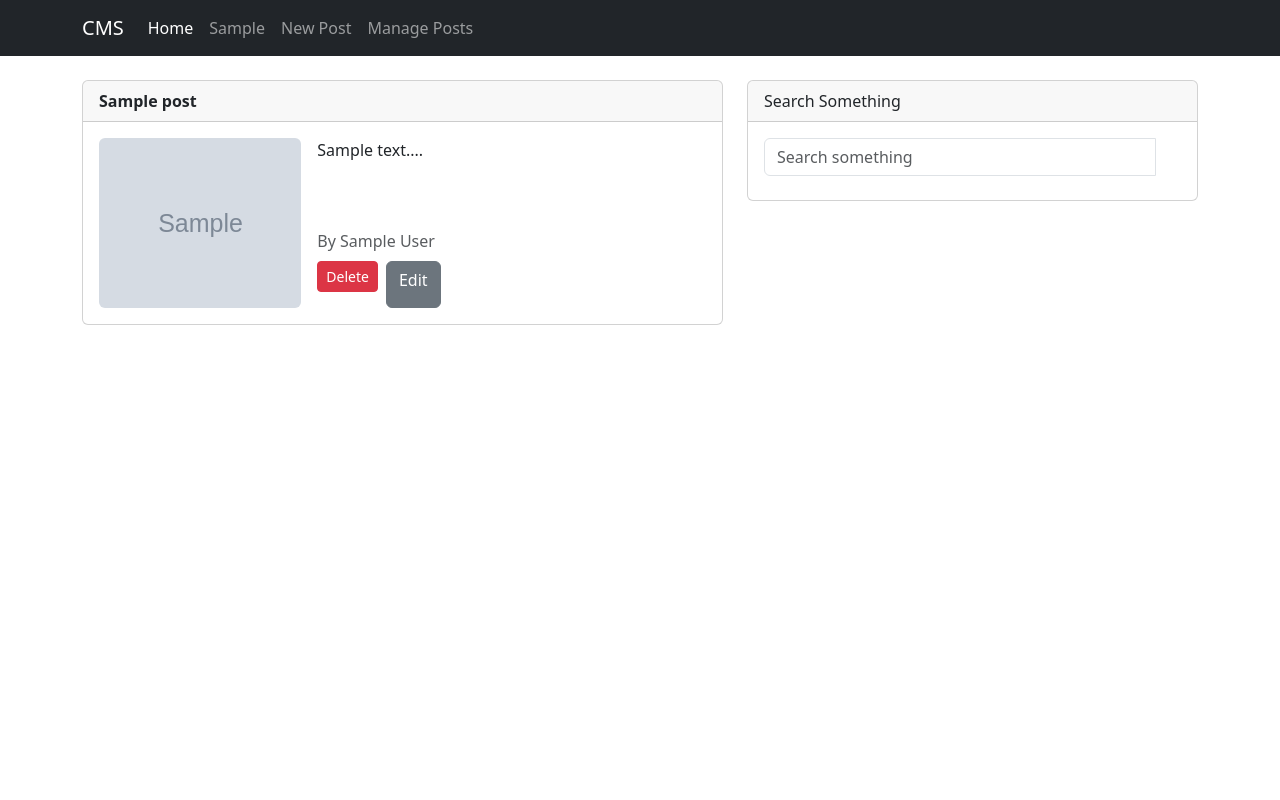
After one commit to BSgotgit/CMS, a PHP site: page /manageposts.php in a window 1280 px wide. The commit adds this page. Run offline with PHP 8.4, Linux system fonts and the light colour scheme; tables that the repository leaves empty or names only in its code hold one stand-in row (values such as "Sample post"); grey boxes marked "Sample" are stand-in pictures; some libraries are stand-ins or nearby versions.

Commit message:
Manage Posts feature added

```diff
--- a/include/menubar.php
+++ b/include/menubar.php
@@ -38,11 +38,14 @@ include 'include/dbconnect.php';
 
                 ?>
 
+
+
+                <!-- Temporary -->
                 <li class="nav-item">
-                    <a class="nav-link" aria-current="page" href="#">Articles</a>
+                    <a class="nav-link" aria-current="page" href="newpost.php">New Post</a>
                 </li>
                 <li class="nav-item">
-                    <a class="nav-link" aria-current="page" href="#">Contact Us</a>
+                    <a class="nav-link" aria-current="page" href="manageposts.php">Manage Posts</a>
                 </li>
             </ul>
         </div>
--- /dev/null
+++ b/manageposts.php
@@ -0,0 +1,124 @@
+<html>
+
+<head>
+    <title>CMS</title>
+    <script src="jQry/jquery.js"></script>
+    <script src="bootstrap/js/bootstrap.js"></script>
+    <link rel="stylesheet" href="bootstrap/css/bootstrap.css">
+    <link rel="stylesheet" href="bootstrap/css/bootstrap.min.css">
+
+    <!-- TODO add an offline "search icon" -->
+</head>
+
+<body>
+
+    <?php include 'include/menubar.php'; ?>
+    <br>
+
+    <div class="container">
+        <div class="row">
+
+
+            <!--   LEFT SIDE MAIN POSTS  -->
+
+            <section class="col-lg-7">
+                <?php
+
+
+                // TO DELETE POST
+                if ($_SERVER['REQUEST_METHOD'] == 'POST' && isset($_POST['del_post_id'])) {
+
+                    $post_id = $_POST['del_post_id'];
+                    $query = "DELETE FROM `posts` WHERE `post_id` = '{$post_id}'";
+                    $result = mysqli_query($conn, $query);
+
+                    // Checking if row inserted
+                    if ($conn->affected_rows > 0) {
+                        echo '
+                            <div class="alert alert-danger alert-dismissible fade show" role="alert">
+                                <strong>Success!</strong> Post Deleted Successfully.
+                                <button type="button" class="btn-close" data-bs-dismiss="alert" aria-label="Close"></button>
+                            </div>';
+                    }
+                }
+
+
+                // Checking if Category is Selected or Not (in menubar)
+
+                if (isset($_GET['cate'])) {
+                    $query = "SELECT * FROM `posts` WHERE category='$_GET[cate]'";
+                } else {
+                    // SHOWING RECENT 10 POSTS IN HOME PAGE
+                    $query = "SELECT * FROM `posts` ORDER BY `date` DESC ";
+                }
+
+                // Executing the mysql query
+                $result = mysqli_query($conn, $query);
+
+                // Fetching/getting each record/row in loop from result set
+                while ($row = mysqli_fetch_assoc($result)) {
+                    echo '
+                    <div class="card mb-3 h-30">
+                        <div class="card-header">
+                            <strong>' . htmlspecialchars($row['title']) . '</strong>
+                        </div>
+                        <div class="card-body d-flex flex-column">
+                            <div class="row g-0">
+                                <div class="col-lg-4 col-md-5 col-12">
+                                    <img src="' . htmlspecialchars($row['image']) . '" class="img-fluid rounded" style="height: 170px; width: 100%; object-fit: cover;" alt="Post Image">
+                                </div>
+
+                                <div class="col-lg-8 col-md-7 col-12 d-flex flex-column">
+                                    <p class="card-text flex-grow-1 ms-3">' . substr($row['description'], 0, 190) . '...</p>
+                                    <p class="text-muted ms-3 mb-2">By ' . htmlspecialchars($row['author']) . '</p>
+
+                                    <div class="d-flex ms-3">
+
+                                        <form action="manageposts.php" method="POST" class="me-2">
+                                            <input type="hidden" name="del_post_id" value= '. $row['post_id'].'">
+                                            <button type="submit" class="btn btn-danger btn-sm d-flex align-items-center">Delete</button>
+                                        </form>
+
+                                        <a href="editpost.php?pid=' . $row['post_id'] . '" class="btn btn-secondary">Edit</a>
+                                    </div>
+                                </div>
+                            </div>
+                        </div>
+                    </div>';
+                }
+                ?>
+            </section>
+
+
+            <!--   RIGHT SIDE CONTENTS  -->
+
+            <aside class="col-lg-5">
+
+                <!--     SEARCH BOX  -->
+
+                <form role="form" action="search.php" method="get">
+                    <div class="card">
+
+                        <div class="card-header">Search Something</div>
+
+                        <div class="card-body">
+                            <div class="row mb-2">
+                                <div class="input-group">
+                                    <input type="search" class="form-control" name="query" placeholder="Search something">
+                                    <div class="input-group-btn">
+                                        <button class="btn btn-default" type="submit">
+                                            <!-- TODO add icon -->
+                                        </button>
+                                    </div>
+                                </div>
+                            </div>
+                        </div>
+                    </div>
+                </form>
+
+            </aside>
+
+        </div>
+</body>
+
+</html>
```
Also changed, not shown: editpost.php (added, +130 -0 lines).
